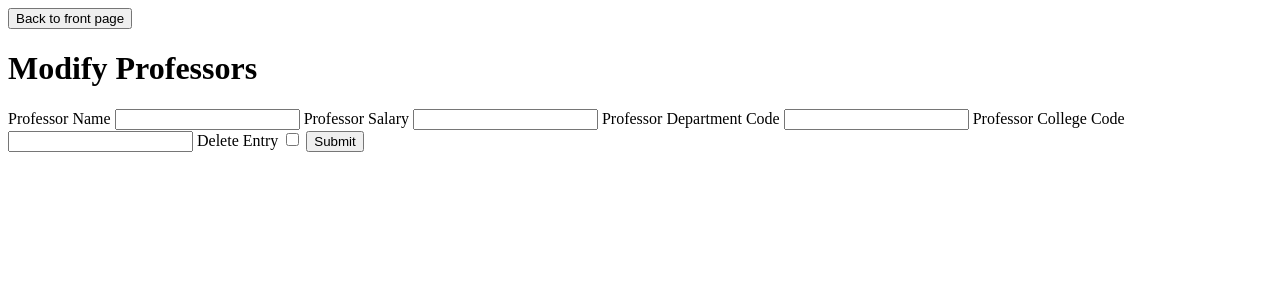
After one commit to jjtang999/CS411-Database_Systems-Final-Project, a Flask app: page /professor in a window 1280 px wide. The commit adds this page. Shown: the top 300 px of the page. Run offline with Flask 2, Linux system fonts and the light colour scheme.

Commit message:
professor crud operations and info page

```diff
--- a/server/app.py
+++ b/server/app.py
@@ -47,6 +47,31 @@ def course_description(subject, number):
         instructor_data = result.fetchall()
 
     return render_template('course-description.html', course=course[0], offerings=offerings, instructor_data=instructor_data)
+
+@app.route('/professor-description/<name>')
+def professor_description(name): # how to do average GPA? (according to mockup)
+    # TODO: Handle errors if subject or number are invalid or do not exist
+    name = name.upper()
+    data = db.get_db()
+    cursor = data.cursor()
+
+    professor_query ="""
+        SELECT Name, Salary
+        FROM Faculty
+        WHERE Name = %s
+    """
+    cursor.execute(professor_query, name)
+    professor = cursor.fetchall()
+
+    courses_taught_query = """
+        SELECT Yr, Term, CourseSubject, CourseNumber, GenEdAbbreviation
+        CourseOffering NATURAL JOIN GenEdFulfillment
+        WHERE PrimaryInstructor = %s
+    """
+    cursor.execute(courses_taught_query, name)
+    courses_taught = cursor.fetchall()
+
+    return render_template('professor-description.html', professor=professor[0], courses_taught = courses_taught)
 
 @app.route('/course', methods=['GET', 'POST'])
 def course_crud():
@@ -112,6 +137,68 @@ def course_crud():
         else:
             error = 'Subject and number are required'
     return render_template('course.html', success=success, error=error)
+
+@app.route('/professor', methods=['GET', 'POST'])
+def professor_crud():
+    error = success = None
+    if request.method == 'POST':
+        if request.form['name']:
+            if 'delete' in request.form:
+                name = request.form['name'].upper()
+                data = db.get_db()
+                cursor = data.cursor()
+                query = """
+                    SELECT Name
+                    FROM Faculty
+                    WHERE Name = %s
+                """
+                cursor.execute(query, name)
+                name = cursor.fetchall()
+                # TODO: Check if there is a better way to do this without needing to check if the course exists
+                if name: # Delete the professor
+                    delete_query = """
+                        DELETE FROM Faculty
+                        WHERE Name = %s
+                    """
+                    cursor.execute(delete_query, name)
+                    data.commit()
+                    success = f'Deleted professor {name}'
+                else:
+                    error = f'Professor {name} does not exist'
+            else:
+                name = request.form['name'].upper()
+                data = db.get_db()
+                cursor = data.cursor()
+                query = """
+                    SELECT Name
+                    FROM Faculty
+                    WHERE Name = %s
+                """
+                cursor.execute(query, name)
+                name = cursor.fetchall()
+                if name:
+                    # Update the professor
+                    # TODO: Input validation on the length and type of inputs
+                    update_query = """
+                        UPDATE Faculty
+                        SET Salary = %s, DepartmentCode = %s, CollegeCode = %s
+                        WHERE Name = %s
+                    """
+                    cursor.execute(update_query, (request.form['salary'], request.form['departmentcode'], request.form['collegecode'], name))
+                    data.commit()
+                    success = f'Updated professor {name}'
+                else:
+                    # Insert a new professor
+                    insert_query = """
+                        INSERT INTO Faculty (Name, Salary, DepartmentCode, CollegeCode)
+                        VALUES (%s, %s, %s, %s)
+                    """
+                    cursor.execute(insert_query, (name, request.form['salary'], request.form['departmentcode'], request.form['collegecode']))
+                    data.commit()
+                    success = f'Inserted professor {name}'
+        else:
+            error = 'name is required'
+    return render_template('professor.html', success=success, error=error)
 
 # Returns gened abbreviations as a list of strings
 def get_gened_abbreviations():
--- a/server/templates/front-page.html
+++ b/server/templates/front-page.html
@@ -19,6 +19,9 @@
       <button onclick="window.location.href='course';">
         Create/Delete Course
       </button>
+      <button onclick="window.location.href='professor';">
+        Create/Delete Professor
+      </button>
 
     <h2>Advanced analysis</h2>
     <button onclick="window.location.href='rich-professor';">
--- /dev/null
+++ b/server/templates/professor.html
@@ -0,0 +1,38 @@
+<!DOCTYPE html>
+<html lang="en">
+<head>
+    <meta charset="UTF-8">
+    <meta http-equiv="X-UA-Compatible" content="IE=edge">
+    <meta name="viewport" content="width=device-width, initial-scale=1.0">
+    <title>Professor</title>
+</head>
+<body>
+    <button onclick="window.location.href='/';">
+        Back to front page
+    </button>
+    <h1>Modify Professors</h1>
+    <form action="/professor" method="POST">
+        <label for="name">Professor Name</label>
+        <input type="text" name="name" id="name" required>
+
+        <label for="salary">Professor Salary</label>
+        <input type="text" name="salary" id="salary">
+
+        <label for="department">Professor Department Code</label>
+        <input type="text" name="departmentcode" id="departmentcode">
+
+        <label for="credits">Professor College Code</label>
+        <input type="text" name="collegecode" id="collegecode">
+
+        <label for="delete">Delete Entry</label>
+        <input type="checkbox" name="delete" id="delete">
+        <input type="submit" value="Submit">
+    </form>
+    {% if error %}
+    <p style="color: red;">{{ error }}</p>
+    {% endif %}
+    {% if success %}
+    <p style="color: green;">{{ success }}</p>
+    {% endif %}
+</body>
+</html>
```
Also changed, not shown: server/templates/professor-description.html (added, +29 -0 lines).
